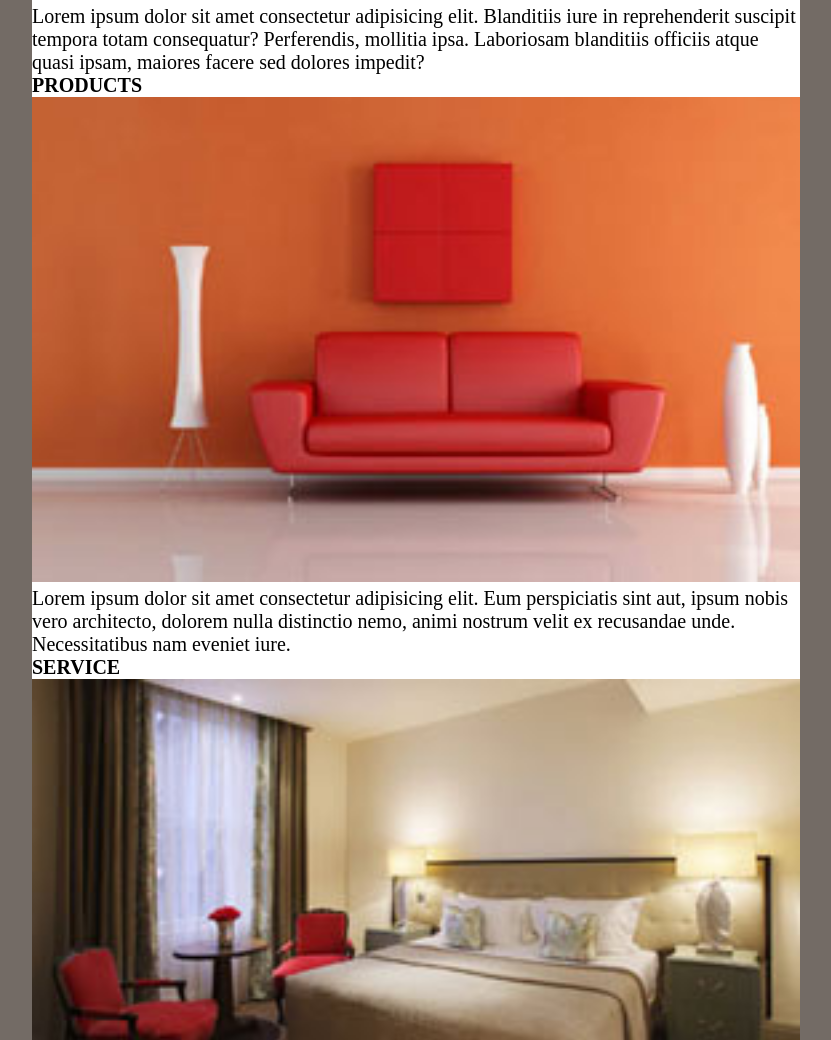
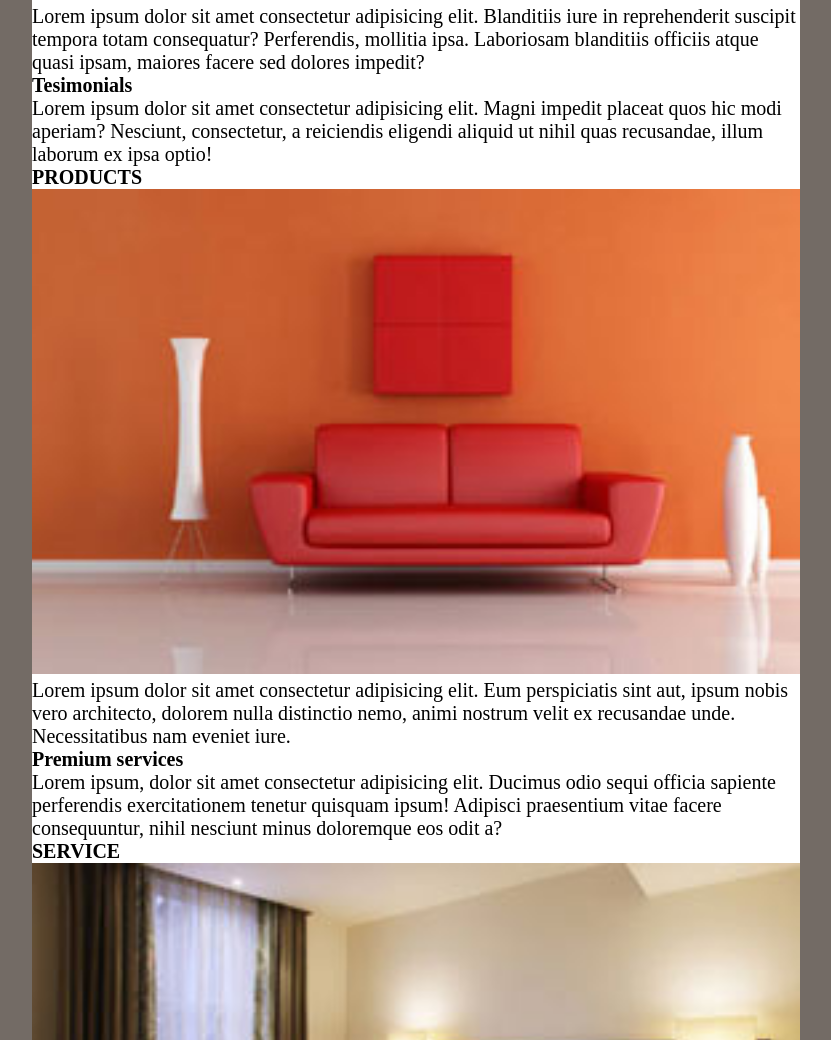
Before and after one commit to sabynad/quatrieme-repo, a plain HTML site: page index.html in a window 1280 px wide. Shown: the part 1246-2286 px from the top of the page, without its empty margins (224-1055 px from the left). Drawn offline with Linux system fonts and the light colour scheme.

Commit message:
WIP html

```diff
--- a/index.html
+++ b/index.html
@@ -35,6 +35,10 @@
                     <p> Lorem ipsum dolor sit amet consectetur adipisicing elit. Blanditiis iure in reprehenderit suscipit tempora
                          totam consequatur? Perferendis, mollitia ipsa. Laboriosam blanditiis officiis atque quasi ipsam, maiores facere sed dolores impedit?
                     </p>
+                    <h3>Tesimonials</h3>
+                    <p>Lorem ipsum dolor sit amet consectetur adipisicing elit.
+                        Magni impedit placeat quos hic modi aperiam? Nesciunt,
+                        consectetur, a reiciendis eligendi aliquid ut nihil quas recusandae, illum laborum ex ipsa optio!</p>
                 </article>
                 <article class="bloc-2">
                     <h2>PRODUCTS</H2>
@@ -42,6 +46,10 @@
                     <P> Lorem ipsum dolor sit amet consectetur adipisicing elit.
                         Eum perspiciatis sint aut, ipsum nobis vero architecto, dolorem nulla distinctio nemo, animi nostrum velit ex recusandae unde. Necessitatibus nam eveniet iure.
                     </P>
+                    <h3>Premium services</h3>
+                    <p>Lorem ipsum, dolor sit amet consectetur adipisicing elit. Ducimus odio sequi officia sapiente perferendis exercitationem tenetur quisquam ipsum! Adipisci praesentium vitae facere consequuntur,
+                         nihil nesciunt minus doloremque eos odit a?
+                    </p>
                 </article>
                 <article class="bloc-3">
                     <h2>SERVICE</h2>
@@ -49,6 +57,7 @@
                     <P> Lorem ipsum dolor sit amet consectetur adipisicing elit. Magnam maxime,
                          molestiae suscipit, illum earum fuga similique quas aspernatur tempora ipsam ipsum modi facilis harum fugit porro, vitae labore inventore obcaecati!
                     </P>
+                    <h3></h3>
                 </article>
              </main>
 
```
